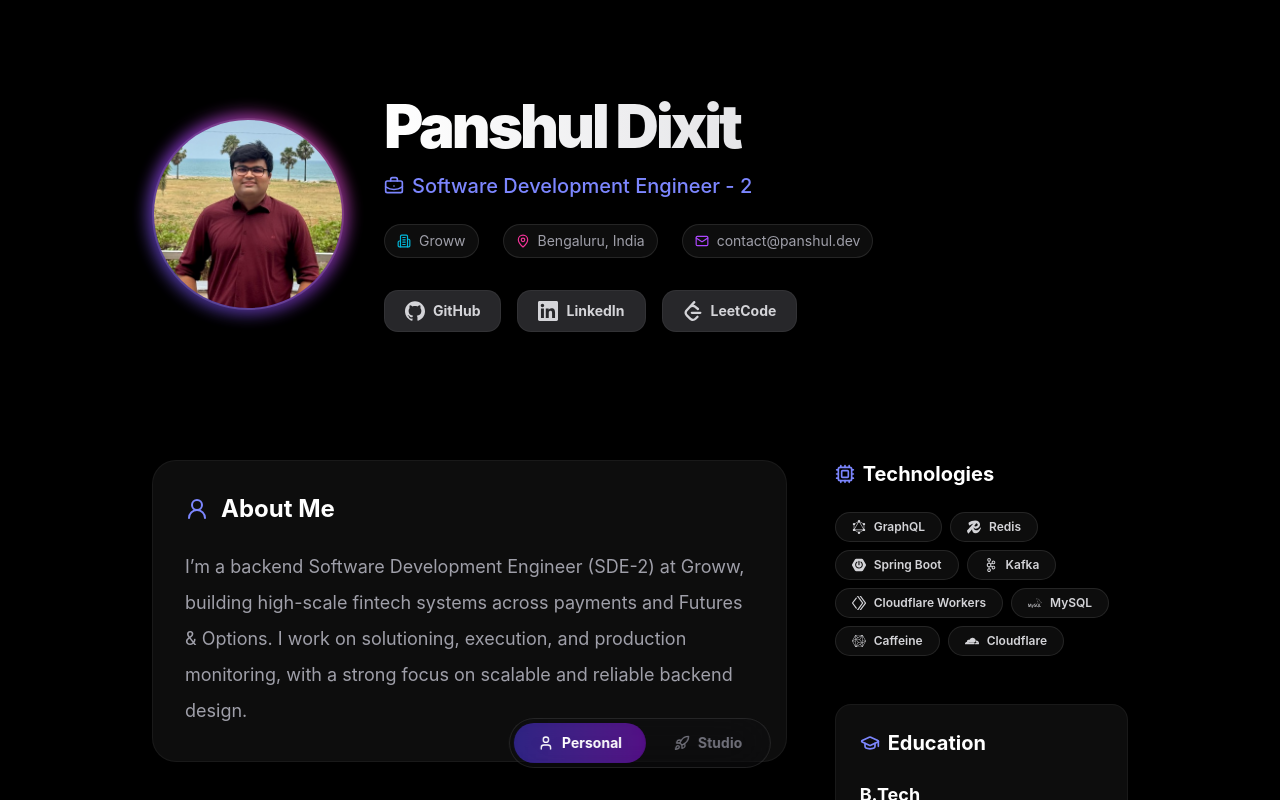
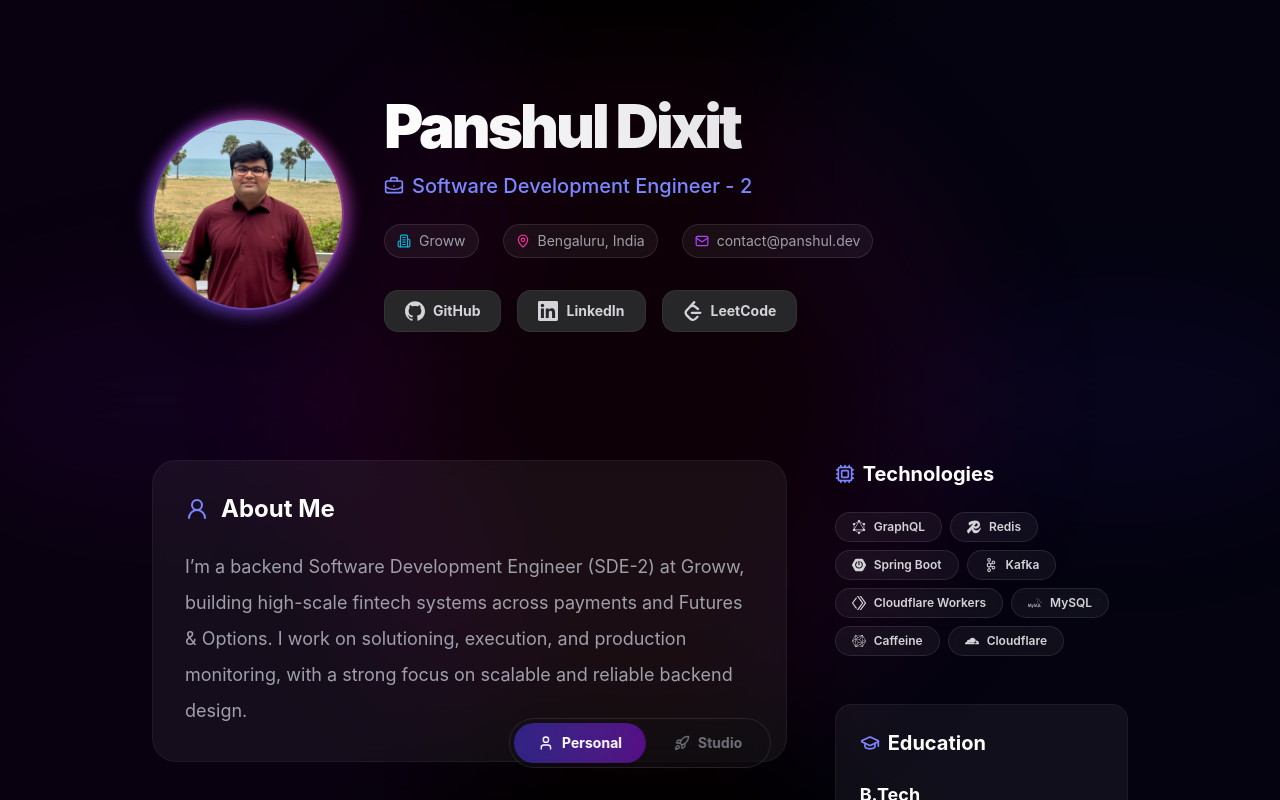
Before and after one commit to Mostly-Works-Studio/portfolio-web-app, a React (Vite) app: page /personal in a window 1280 px wide. Shown: the top 800 px of the page. Built offline with nearby package versions, Linux system fonts and the light colour scheme.

Commit message:
refactor: Add static gradient background with positioned blur elements
Add fixed gradient overlay with five positioned blur circles in purple, indigo, and pink tones at 6% opacity. Position elements at corners and center with blur-3xl effect as lightweight alternative to animated backgrounds.

```diff
--- a/src/app/App.tsx
+++ b/src/app/App.tsx
@@ -6,7 +6,16 @@
 function App() {
   return (
     <BrowserRouter basename={import.meta.env.BASE_URL}>
-      <div className="min-h-screen bg-black text-zinc-100 font-sans selection:bg-indigo-500/30">
+      <div className="min-h-screen bg-black text-zinc-100 font-sans selection:bg-indigo-500/30 relative overflow-hidden">
+        {/* Static gradient background - lightweight alternative to animated blurs */}
+        <div className="fixed inset-0 z-0 pointer-events-none">
+          <div className="absolute -top-48 -left-48 w-[700px] h-[700px] bg-purple-600/6 rounded-full blur-3xl"></div>
+          <div className="absolute -bottom-48 -right-48 w-[700px] h-[700px] bg-indigo-600/6 rounded-full blur-3xl"></div>
+          <div className="absolute -top-48 -right-48 w-[700px] h-[700px] bg-indigo-600/6 rounded-full blur-3xl"></div>
+          <div className="absolute -bottom-48 -left-48 w-[700px] h-[700px] bg-purple-600/6 rounded-full blur-3xl"></div>
+          <div className="absolute top-1/2 left-1/2 -translate-x-1/2 -translate-y-1/2 w-[700px] h-[700px] bg-pink-600/6 rounded-full blur-3xl"></div>
+        </div>
+
         <main className="relative z-10 min-h-screen flex flex-col">
           <Routes>
             <Route path="/personal" element={<PersonalPortfolio />} />
```
